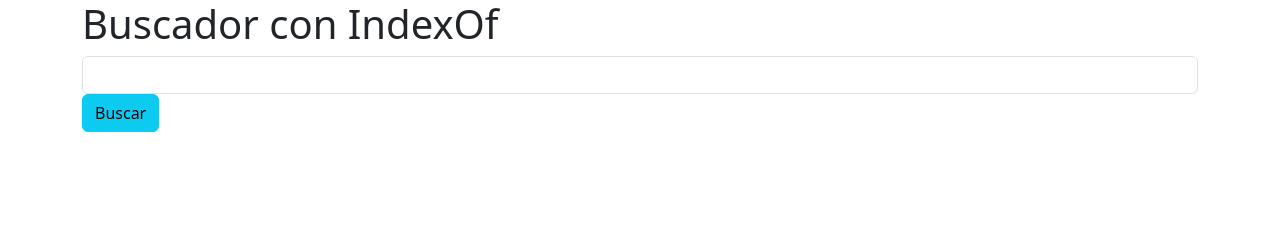
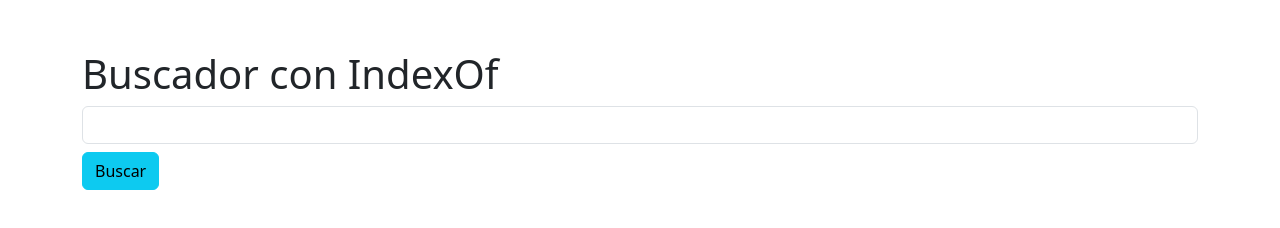
Before and after one commit to netoxdw/Buscador_IndexOf, a plain HTML site: page index.html in a window 1280 px wide. Drawn offline with nearby package versions, Linux system fonts and the light colour scheme.

Commit message:
Agregando style.css y app.js

```diff
--- a/index.html
+++ b/index.html
@@ -4,6 +4,7 @@
 <head>
     <meta charset="UTF-8">
     <meta name="viewport" content="width=device-width, initial-scale=1.0">
+    <link rel="stylesheet" href="./style/style.css">
     <title>Buscador</title>
     <link href="https://cdn.jsdelivr.net/npm/bootstrap@5.3.0/dist/css/bootstrap.min.css" rel="stylesheet"
         integrity="sha384-9ndCyUaIbzAi2FUVXJi0CjmCapSmO7SnpJef0486qhLnuZ2cdeRhO02iuK6FUUVM" crossorigin="anonymous">
@@ -12,9 +13,11 @@
 <body>
     <div class="container">
         <h1>Buscador con IndexOf</h1>
-        <input type="text" class="form-control" id="formulario">
-        <button class="btn btn-info">Buscar</button>
+        <input type="text" class="form-control my-2" id="formulario">
+        <button class="btn btn-info mb-2" id="boton">Buscar</button>
     </div>
+
+    <script src="./app.js"></script>
 </body>
 
 </html>
--- /dev/null
+++ b/style/style.css
@@ -0,0 +1,8 @@
+*{
+    margin: 0;
+    padding: 0;
+}
+
+.container{
+    margin-top: 50px;
+}
```
Also changed, not shown: app.js (added).
